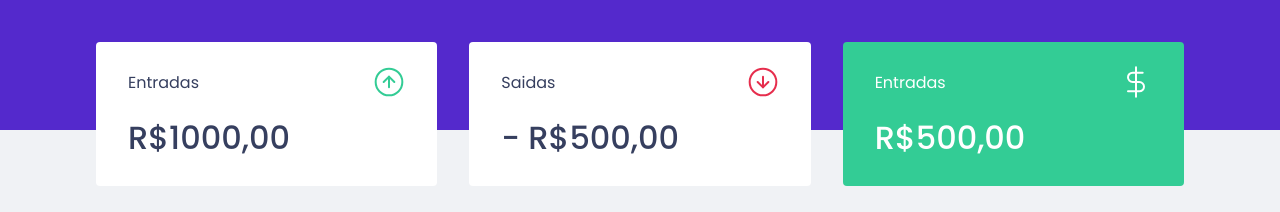
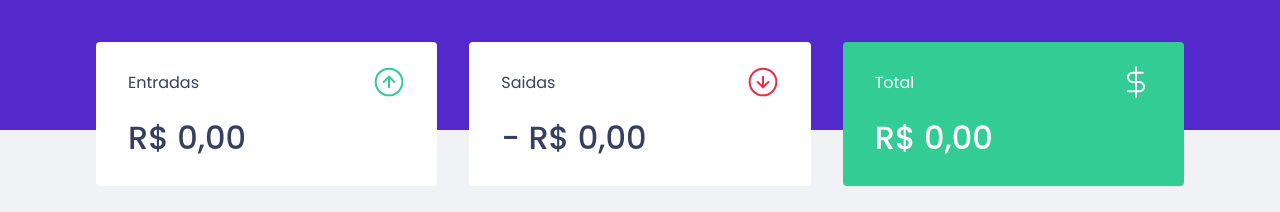
Before and after one commit to gustavosilvafh/dt-money, a React (Create React App) app: page / in a window 1280 px wide. Shown: the part 142-354 px from the top of the page. Built offline with nearby package versions, Linux system fonts and the light colour scheme; no server answers; what miragejs would draw is missing.

Commit message:
Calculate summary

```diff
--- a/src/components/Summary/index.tsx
+++ b/src/components/Summary/index.tsx
@@ -8,6 +8,24 @@
 export function Summary() {
   const { transactions } = useContext(TransactionsContext);
 
+  const summary = transactions.reduce(
+    (acc, transaction) => {
+      if (transaction.type === "deposit") {
+        acc.deposits += transaction.amount;
+        acc.total += transaction.amount;
+      } else {
+        acc.withdraws += transaction.amount;
+        acc.total -= transaction.amount;
+      }
+      return acc;
+    },
+    {
+      deposits: 0,
+      withdraws: 0,
+      total: 0,
+    }
+  );
+
   return (
     <Container>
       <div>
@@ -15,21 +33,37 @@
           <p>Entradas</p>
           <img src={incomeImg} alt="" />
         </header>
-        <strong>R$1000,00</strong>
+        <strong>
+          {new Intl.NumberFormat("pt-br", {
+            style: "currency",
+            currency: "BRL",
+          }).format(summary.deposits)}
+        </strong>
       </div>
       <div>
         <header>
           <p>Saidas</p>
           <img src={outcomeImg} alt="" />
         </header>
-        <strong>- R$500,00</strong>
+        <strong>
+          -{" "}
+          {new Intl.NumberFormat("pt-br", {
+            style: "currency",
+            currency: "BRL",
+          }).format(summary.withdraws)}
+        </strong>
       </div>
       <div className="total-summary">
         <header>
-          <p>Entradas</p>
+          <p>Total</p>
           <img src={totalImg} alt="" />
         </header>
-        <strong>R$500,00</strong>
+        <strong>
+          {new Intl.NumberFormat("pt-br", {
+            style: "currency",
+            currency: "BRL",
+          }).format(summary.total)}
+        </strong>
       </div>
     </Container>
   );
```
